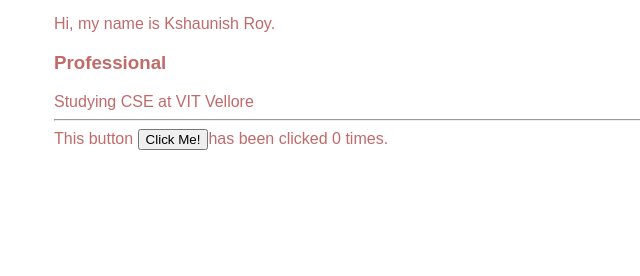
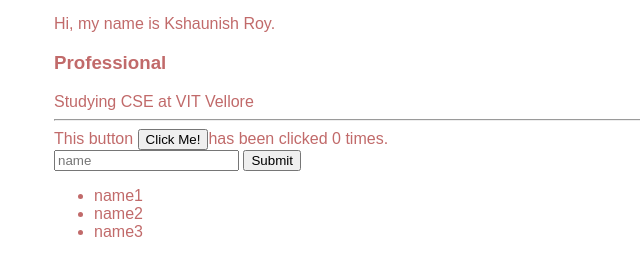
Before and after one commit to Kshaunish/imad-app, a website: page ui/index.html in a window 1280 px wide. Shown: the part 308-584 px from the top of the page, without its empty margins (186-826 px from the left). Drawn offline with Linux system fonts and the light colour scheme.

Commit message:
[imad-console] Updates ui/index.html

```diff
--- a/ui/index.html
+++ b/ui/index.html
@@ -19,6 +19,14 @@
             <hr/>
             <div class="footer">
                 This button <button id="counter">Click Me!</button>has been clicked <span id="count">0</span> times.
+                <br/>
+                <input type="text" id="name" placeholder="name"</input>
+                <input type="submit" value=Submit></input>
+                <ul>
+                    <li>name1</li>
+                    <li>name2</li>
+                    <li>name3</li>
+                </ul>
             </div>
         </div>
         <script type="text/javascript" src="/ui/main.js">
```
